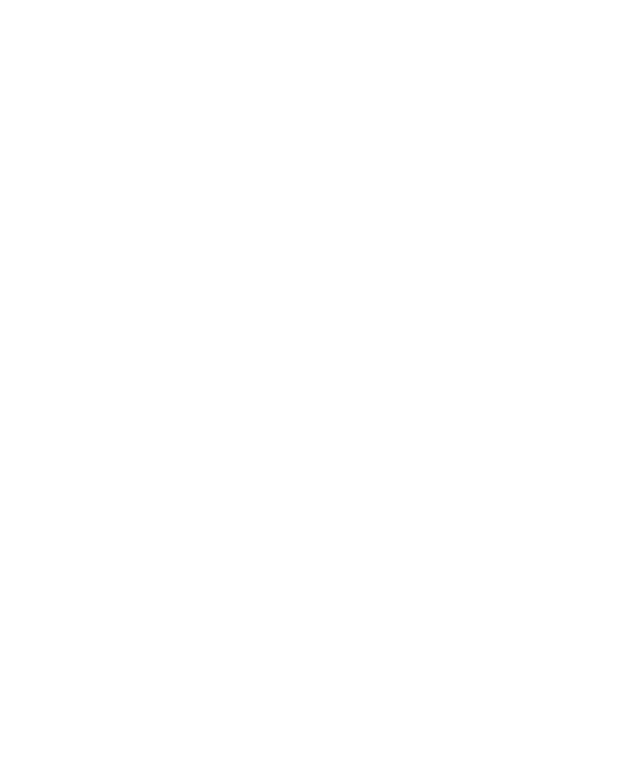
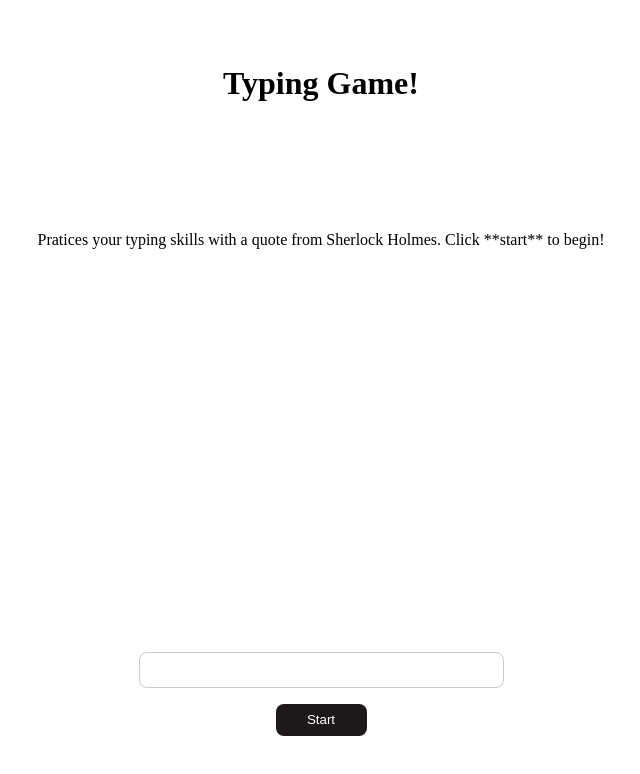
Before and after one commit to MyEvolution-as-a-Front-end/TTAP-web-dev, a website built with Vite: page index.html in a window 1280 px wide. Shown: the whole page, without its empty margins (319-959 px from the left). Built offline with nearby package versions, Linux system fonts and the light colour scheme.

Commit message:
:sparkles: CHORE: add styles for typing game

```diff
--- a/index.html
+++ b/index.html
@@ -4,10 +4,22 @@
 		<meta charset="UTF-8" />
 		<link rel="icon" type="image/svg+xml" href="favicon.svg" />
 		<meta name="viewport" content="width=device-width, initial-scale=1.0" />
-    <title>Vite App</title>
+		<title>Typing Game!</title>
 	</head>
 	<body>
-    <div id="app"></div>
+		<div id="app">
+			<h1>Typing Game!</h1>
+			<p>
+				Pratices your typing skills with a quote from Sherlock Holmes. Click
+				**start** to begin!
+			</p>
+			<p id="quote"></p>
+			<p id="message"></p>
+			<div class="wrapper">
+				<input type="text" aria-label="current word" id="typed-value" />
+				<button type="button" id="start-button">Start</button>
+			</div>
+		</div>
 		<script type="module" src="/src/main.ts"></script>
 	</body>
 </html>
--- /dev/null
+++ b/src/style.scss
@@ -0,0 +1,71 @@
+*,
+*::before,
+*::after {
+	box-sizing: border-box;
+	margin: 0;
+	padding: 0;
+}
+
+html,
+body {
+	width: 100vw;
+	height: 100vh;
+	overflow: hidden;
+}
+
+input {
+	outline: none;
+}
+
+button,
+a {
+	cursor: pointer;
+}
+
+#app {
+	display: grid;
+	place-items: center;
+
+	width: 100%;
+	height: 100%;
+
+	.wrapper {
+		display: flex;
+		flex-direction: column;
+		align-items: center;
+
+		#typed-value {
+			border: 1px solid #ccc;
+			border-radius: 8px;
+
+			width: 365px;
+			height: 36px;
+
+			padding: 16px;
+
+			margin: 16px 0;
+		}
+
+		#start-button {
+			height: 32px;
+			width: 91px;
+
+			border: none;
+			border-radius: 8px;
+
+			background: none;
+			background-color: rgb(31, 24, 24);
+
+			color: #fff;
+		}
+	}
+}
+
+.highlight {
+	background-color: yellow;
+}
+
+.error {
+	background-color: lightcoral;
+	border: red;
+}
```
Also changed, not shown: src/style.css, 1 other file. Lines whose indentation alone changed are shown as unchanged.
